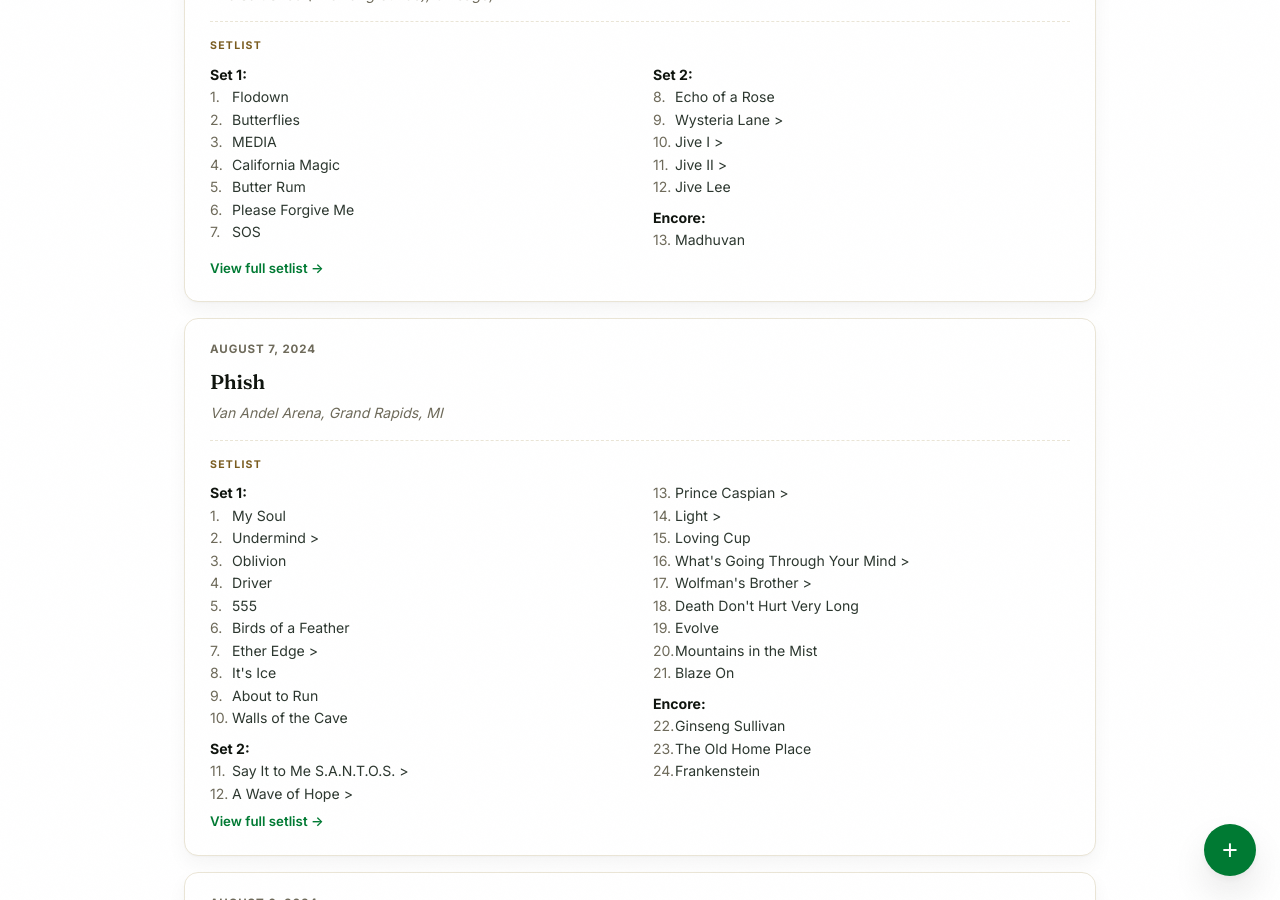
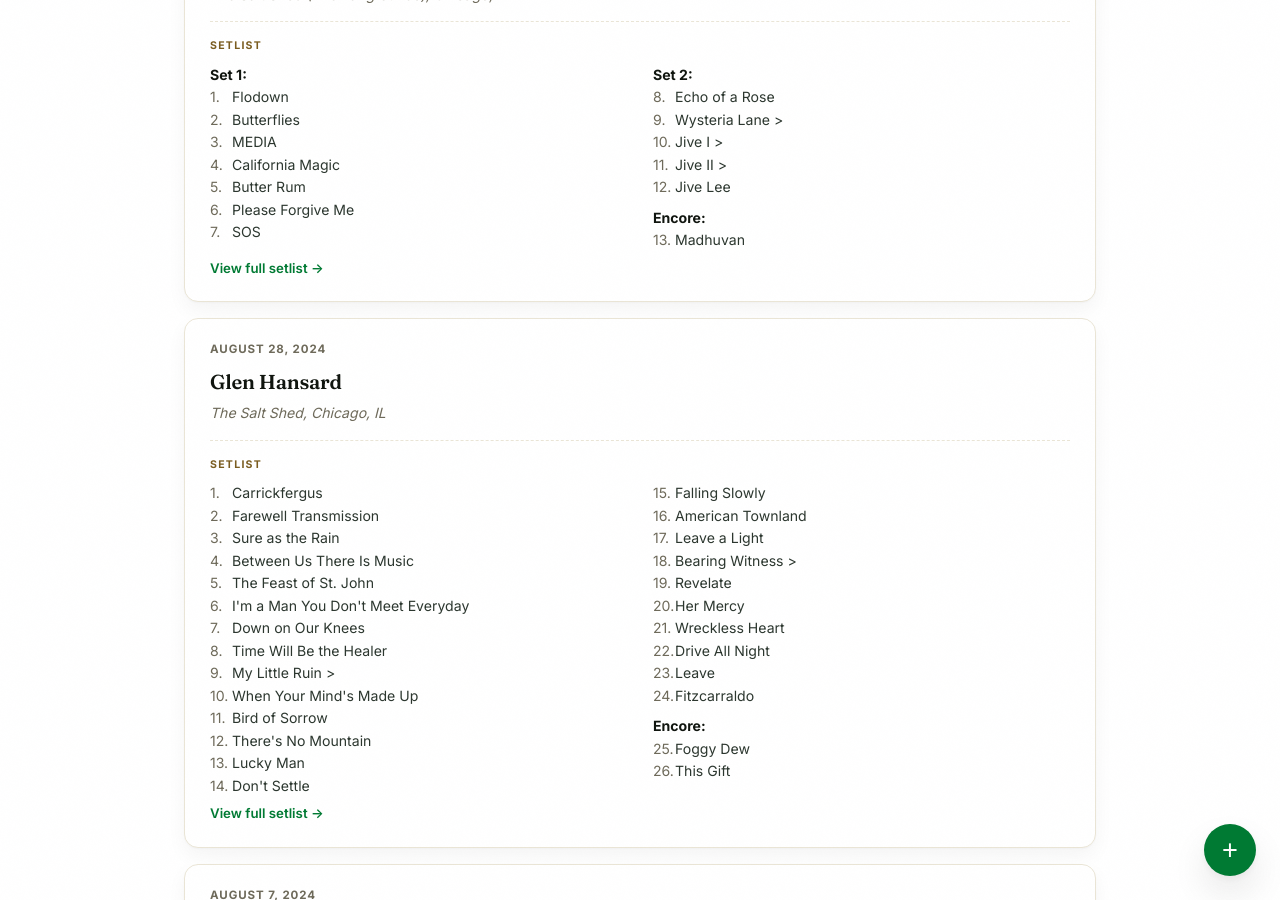
Before and after one commit to bmlanders/adventures, a Jekyll site: the page built from shows/index.html, in a window 1280 px wide and 900 px high, scrolled down 12552 px. Built offline with Jekyll 4.4.1, drawn with Linux system fonts in a browser that asks for light colours.

Commit message:
Log show: Glen Hansard on 2024-08-28

```diff
--- a/shows/index.html
+++ b/shows/index.html
@@ -798,6 +798,45 @@
     </ol>
   </div>
   <a class="show-trip-link" href="https://www.setlist.fm/setlist/goose/2024/the-salt-shed-the-fairgrounds-chicago-il-53573739.html" target="_blank" rel="noopener">View full setlist &rarr;</a>
+</div>
+
+<div class="show-entry" id="2024-08-28-glen-hansard">
+  <div class="show-date">August 28, 2024</div>
+  <h3>Glen Hansard</h3>
+  <div class="show-venue">The Salt Shed, Chicago, IL</div>
+  <div class="setlist">
+    <div class="setlist-lbl">Setlist</div>
+    <ol class="setlist-list">
+      <li>Carrickfergus</li>
+      <li>Farewell Transmission</li>
+      <li>Sure as the Rain</li>
+      <li>Between Us There Is Music</li>
+      <li>The Feast of St. John</li>
+      <li>I'm a Man You Don't Meet Everyday</li>
+      <li>Down on Our Knees</li>
+      <li>Time Will Be the Healer</li>
+      <li>My Little Ruin &gt;</li>
+      <li>When Your Mind's Made Up</li>
+      <li>Bird of Sorrow</li>
+      <li>There's No Mountain</li>
+      <li>Lucky Man</li>
+      <li>Don't Settle</li>
+      <li>Falling Slowly</li>
+      <li>American Townland</li>
+      <li>Leave a Light</li>
+      <li>Bearing Witness &gt;</li>
+      <li>Revelate</li>
+      <li>Her Mercy</li>
+      <li>Wreckless Heart</li>
+      <li>Drive All Night</li>
+      <li>Leave</li>
+      <li>Fitzcarraldo</li>
+      <li class="setlist-set">Encore:</li>
+      <li>Foggy Dew</li>
+      <li>This Gift</li>
+    </ol>
+  </div>
+  <a class="show-trip-link" href="https://www.setlist.fm/setlist/glen-hansard/2024/the-salt-shed-chicago-il-4baa433a.html" target="_blank" rel="noopener">View full setlist &rarr;</a>
 </div>
 
 <div class="show-entry" id="2024-08-07-phish">
```
